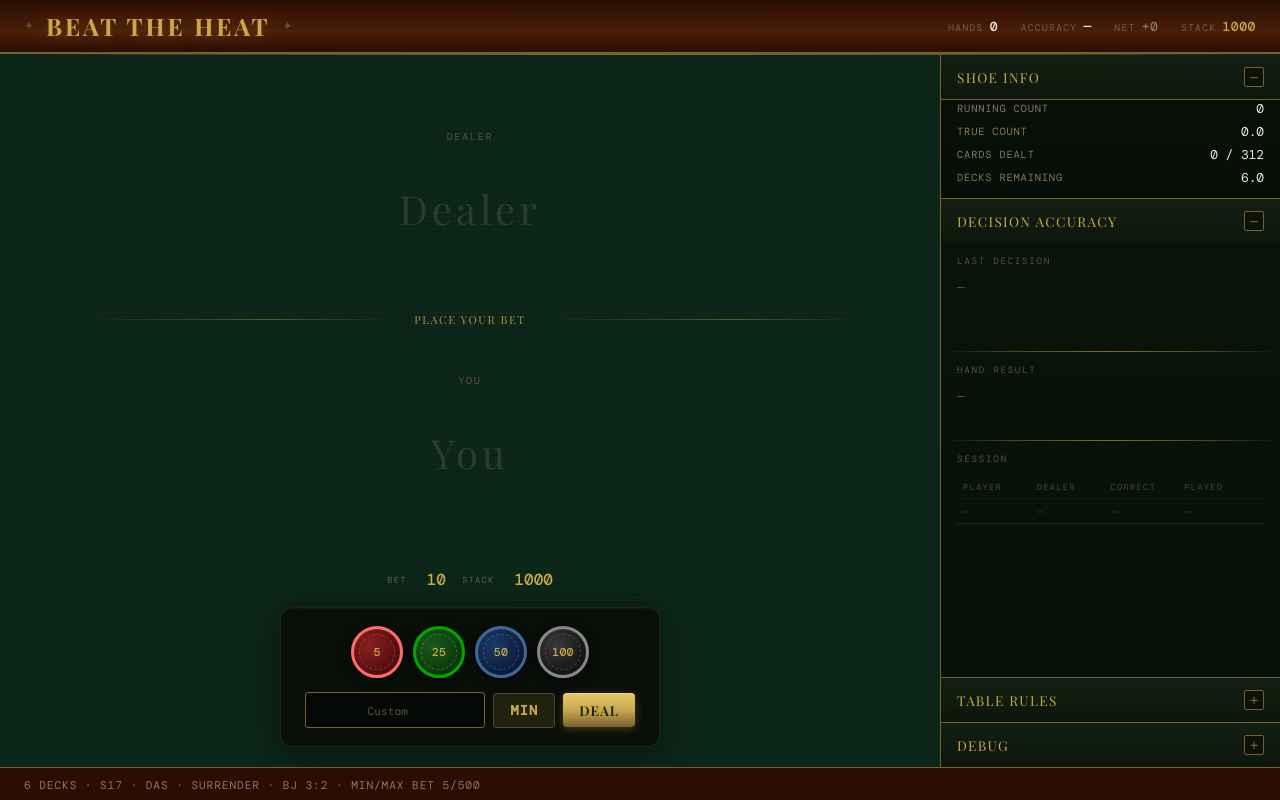
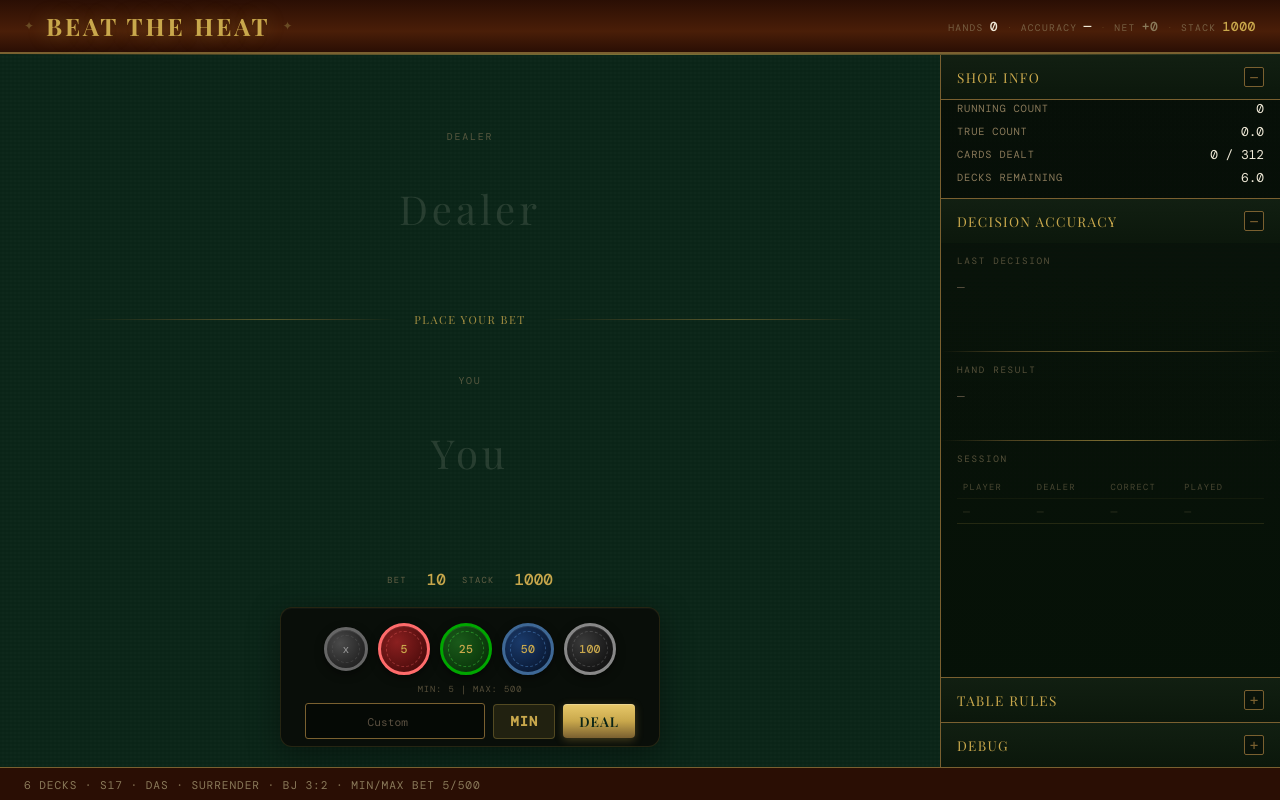
Before and after one commit to colinhauch/beat-the-heat, a React (Vite) app in the folder packages/web/: page / in a window 1280 px wide. Built offline with nearby package versions, Linux system fonts and the light colour scheme; a web font is replaced by a local one.

Commit message:
feat: add clear bet button to control dashboard

```diff
--- a/packages/web/src/components/BettingPanel.css
+++ b/packages/web/src/components/BettingPanel.css
@@ -5,6 +5,7 @@
   align-items: center;
   gap: 14px;
   width: 100%;
+  padding-top: 8px;
 }
 
 /* ─── Chips Row ───────────────────────────────────────────────────────── */
@@ -88,6 +89,25 @@
 }
 .chip-btn--black::before { border-color: rgba(136,136,136,0.35); }
 
+.chip-btn--clear {
+  background: radial-gradient(circle at 35% 35%, #4a4a4a 0%, #2a2a2a 60%, #1a1a1a 100%);
+  border-color: #666;
+  width: 44px;
+  height: 44px;
+}
+.chip-btn--clear::before { border-color: rgba(102,102,102,0.35); }
+.chip-btn--clear:disabled {
+  opacity: 0.25;
+}
+
+.chip-clear-x {
+  font-size: 0.72rem;
+  font-weight: 500;
+  color: #999;
+  position: relative;
+  z-index: 1;
+}
+
 .chip-value {
   font-size: 0.72rem;
   font-weight: 500;
@@ -95,6 +115,17 @@
   letter-spacing: 0.02em;
   position: relative;
   z-index: 1;
+}
+
+/* ─── Bet Limits ──────────────────────────────────────────────────────── */
+.bet-limits {
+  font-size: 0.55rem;
+  letter-spacing: 0.1em;
+  color: var(--text-dim);
+  opacity: 0.6;
+  text-align: center;
+  margin-top: -6px;
+  margin-bottom: -6px;
 }
 
 /* ─── Custom Input ────────────────────────────────────────────────────── */
--- a/packages/web/src/components/BettingPanel.tsx
+++ b/packages/web/src/components/BettingPanel.tsx
@@ -17,7 +17,7 @@ export function BettingPanel() {
   const [hasSelectedBet, setHasSelectedBet] = useState(false)
 
   const setBet = (amount: number) => {
-    const clamped = Math.max(minBet, Math.min(amount, playerStack, maxBet))
+    const clamped = Math.max(0, Math.min(amount, playerStack, maxBet))
     dispatch({ type: 'SET_BET', amount: clamped })
     setCustomInput('')
   }
@@ -33,6 +33,12 @@ export function BettingPanel() {
     }
   }
 
+  const handleClearBet = () => {
+    dispatch({ type: 'SET_BET', amount: 0 })
+    setCustomInput('')
+    setHasSelectedBet(false)
+  }
+
   const handleMinBet = () => {
     setBet(minBet)
     setHasSelectedBet(false)
@@ -41,21 +47,31 @@ export function BettingPanel() {
   const handleCustom = (e: React.ChangeEvent<HTMLInputElement>) => {
     setCustomInput(e.target.value)
     const val = parseInt(e.target.value, 10)
-    if (!isNaN(val) && val > 0) {
+    if (!isNaN(val) && val >= 0) {
       dispatch({ type: 'SET_BET', amount: Math.min(val, playerStack, maxBet) })
       setHasSelectedBet(true)
     }
   }
 
   const handleDeal = () => {
-    if (pendingBet > 0 && pendingBet <= playerStack) {
+    if (pendingBet >= minBet && pendingBet <= playerStack) {
       dispatch({ type: 'DEAL' })
     }
   }
 
+  const canDeal = pendingBet >= minBet && pendingBet <= playerStack
+
   return (
     <div className="betting-panel">
       <div className="bet-chips-row">
+        <button
+          className="chip-btn chip-btn--clear"
+          onClick={handleClearBet}
+          disabled={pendingBet === 0}
+          aria-label="Clear bet"
+        >
+          <span className="chip-clear-x">x</span>
+        </button>
         {QUICK_BETS.map(({ value, color }) => (
           <button
             key={value}
@@ -68,13 +84,17 @@ export function BettingPanel() {
         ))}
       </div>
 
+      <div className="bet-limits mono">
+        MIN: {minBet} | MAX: {maxBet}
+      </div>
+
       <div className="bet-controls-row">
         <input
           type="number"
           className="bet-custom-input mono"
           placeholder="Custom"
           value={customInput}
-          min={minBet}
+          min={0}
           max={Math.min(playerStack, maxBet)}
           onChange={handleCustom}
         />
@@ -87,7 +107,7 @@ export function BettingPanel() {
         <button
           className="bet-action-btn bet-action-btn--primary serif"
           onClick={handleDeal}
-          disabled={pendingBet <= 0 || pendingBet > playerStack}
+          disabled={!canDeal}
         >
           Deal
         </button>
```
